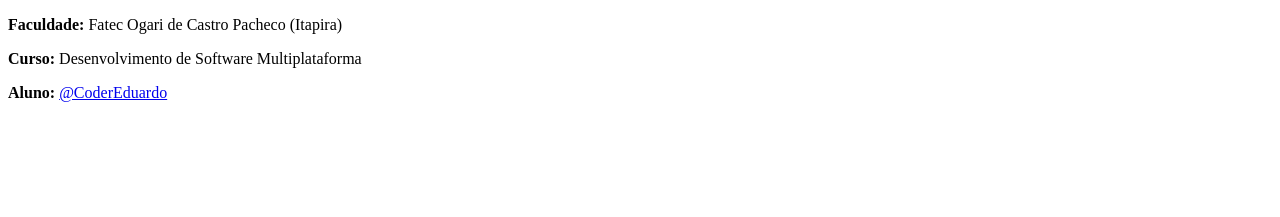
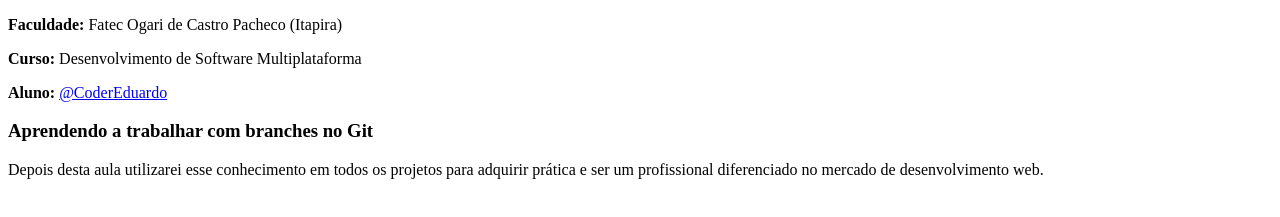
Before and after one commit to CoderEduardo/primeiro-projeto-git, a plain HTML site: page index.html in a window 1280 px wide. Shown: the part 105-322 px from the top of the page. Drawn offline with Linux system fonts and the light colour scheme.

Commit message:
Alteraçao do index.html para nova-branch

```diff
--- a/index.html
+++ b/index.html
@@ -13,5 +13,9 @@
     <p><b>Aluno: </b>
         <a href="https://github.com/CoderEduardo">@CoderEduardo</a>
     </p>
+
+    <h3>Aprendendo a trabalhar com branches no Git</h3>
+    <p>Depois desta aula utilizarei esse conhecimento em todos os projetos para adquirir prática e ser um profissional diferenciado no mercado de desenvolvimento web.</p>
+
   </body>
 </html>
```
